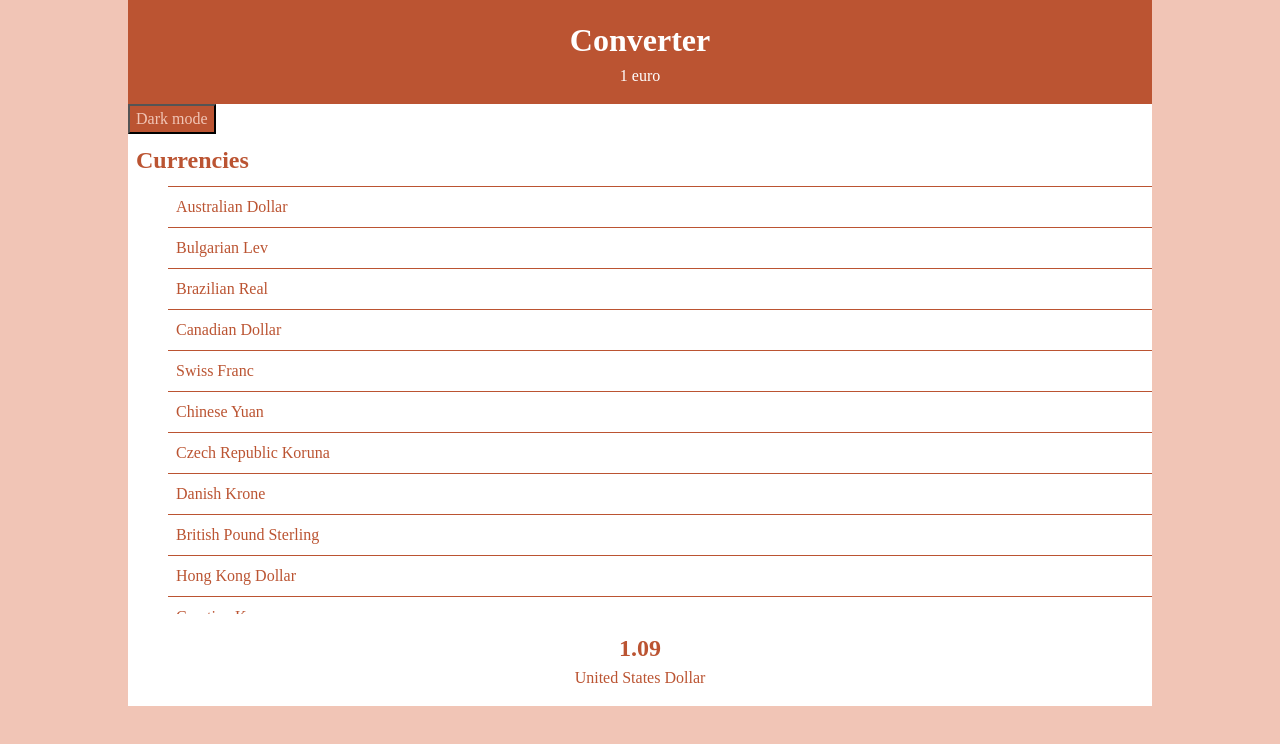
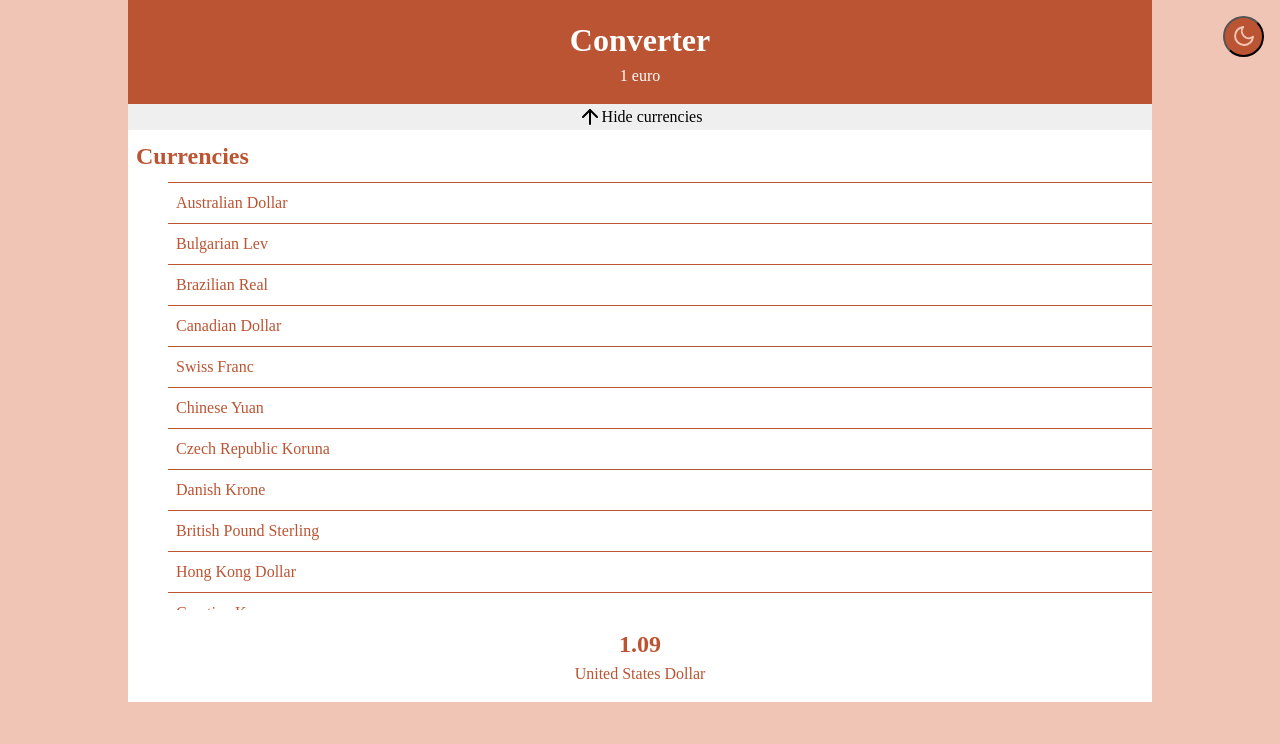
Before and after one commit to Yoann-Guion/euro-converter, a React (Vite) app: page / in a window 1280 px wide. Shown: the top 744 px of the page. Built offline with nearby package versions, Linux system fonts and the light colour scheme; a web font is replaced by a local one.

Commit message:
ajout hide/show currency + petite amélioration du CSS pour le darkmode : possiblibité de faire mieux, il y a des redites

```diff
--- a/package.json
+++ b/package.json
@@ -12,7 +12,8 @@
 	},
 	"dependencies": {
 		"react": "^18.2.0",
-		"react-dom": "^18.2.0"
+		"react-dom": "^18.2.0",
+		"react-feather": "^2.0.10"
 	},
 	"devDependencies": {
 		"@types/react": "^18.0.28",
--- a/src/components/App/App.scss
+++ b/src/components/App/App.scss
@@ -10,17 +10,33 @@
     width: 80%;
     margin: 0 auto;
 
-    background-color: black;
+    background-color: v.$color-dark;
   }
 
   &-button {
-    align-self: center;
+    position: absolute;
+    top: 1rem;
+    right: 1rem;
+    border-radius: 50%;
+    padding: 0.4rem;
     color: v.$color-primary;
-    background-color: v.$color-light;
+    background-color: v.$color-dark;
 
     &-dark {
+      position: absolute;
+      top: 1rem;
+      right: 1rem;
+      border-radius: 50%;
+      padding: 0.4rem;
       color: v.$color-alt;
       background-color: v.$color-primary;
     }
   }
+
+  .currenciesBtn {
+    border: none;
+    width: 100%;
+    display: flex;
+    justify-content: center;
+  }
 }
--- a/src/components/App/App.tsx
+++ b/src/components/App/App.tsx
@@ -1,4 +1,7 @@
 import { useState } from 'react';
+
+// Import des icones :
+import { Sun, Moon, ArrowDown, ArrowUp } from 'react-feather';
 
 import Header from './Header/Header';
 import Currencies from './Currencies/Currencies';
@@ -9,12 +12,14 @@ import currencies from '../../data/currencies';
 import './App.scss';
 
 function App() {
-  // Mode dark :
+  // --- STATE 1 --- affichage ou non de la liste des monnaies
+  const [isCurrenciesDisplayed, setIsCurrenciesDisplayed] = useState(true);
+
+  // --- STATE 2 --- Mode dark :
   const [isDark, setIsDark] = useState(false);
 
   return (
-    <div className={isDark ? 'App-dark' : 'App'}>
-      <Header isDark={isDark} />
+    <div className={isDark ? 'App App-dark' : 'App'}>
       <button
         className={isDark ? 'App-button' : 'App-button-dark'}
         type="button"
@@ -22,9 +27,24 @@ function App() {
           setIsDark(!isDark);
         }}
       >
-        Dark mode
+        {isDark ? <Sun /> : <Moon />}
       </button>
-      <Currencies currencies={currencies} />
+
+      <Header isDark={isDark} />
+
+      <button
+        className="currenciesBtn"
+        type="button"
+        onClick={() => {
+          setIsCurrenciesDisplayed(!isCurrenciesDisplayed);
+        }}
+      >
+        {isCurrenciesDisplayed ? <ArrowUp /> : <ArrowDown />}{' '}
+        {isCurrenciesDisplayed ? 'Hide' : 'Show'} currencies
+      </button>
+
+      {isCurrenciesDisplayed && <Currencies currencies={currencies} />}
+
       <Result />
     </div>
   );
--- a/src/components/App/Header/Header.tsx
+++ b/src/components/App/Header/Header.tsx
@@ -1,7 +1,7 @@
 import './Header.scss';
 
 interface HeaderProps {
-  isdark: boolean;
+  isDark: boolean;
 }
 
 function Header({ isDark }: HeaderProps) {
--- a/src/styles/_variables.scss
+++ b/src/styles/_variables.scss
@@ -1,4 +1,4 @@
 $color-alt: #f1c5b6;
 $color-primary: #bb5432;
 $color-light: #fff;
-$color-dark: black;
+$color-dark: #551e0c;
```
Also changed, not shown: 1 other file (tests, documents, lock files or other folders).
